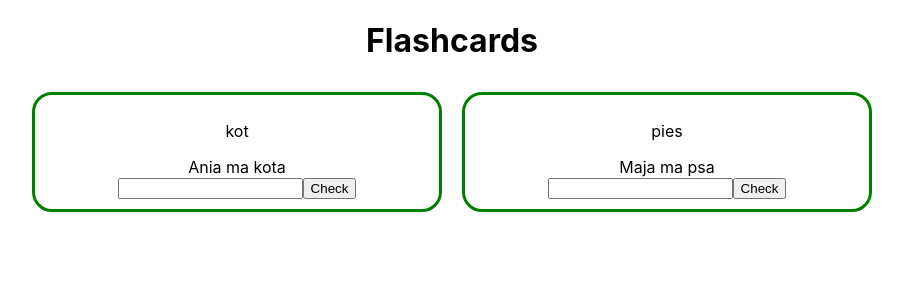
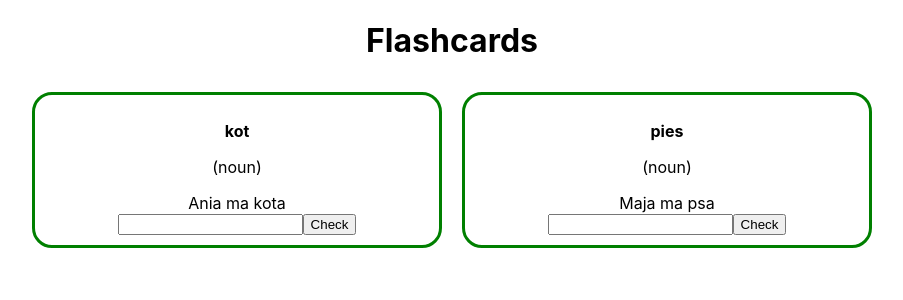
Before and after one commit to krudy/Flashcards, a React (Create React App) app in the folder frontend/: page / in a window 1280 px wide. Shown: the top 300 px of the page, without its empty margins (188-1091 px from the left). Built offline with nearby package versions, Linux system fonts and the light colour scheme.

Commit message:
Flashcard component added

```diff
--- /dev/null
+++ b/frontend/src/components/Flashcards/Flashcard/Flashcard.js
@@ -0,0 +1,15 @@
+import React from "react";
+
+function Flashcard(props) {
+    return (
+        <div className='flashcard'>
+        <p><strong>{props.polishWord}</strong></p>
+        <p>({props.type})</p>
+        <div className='polishExample'>{props.polishExample}</div>
+        <input type='text' className='inputWord'></input>
+        <button className='Check'>Check</button>
+    </div>
+    );
+}
+
+export default Flashcard;
--- a/frontend/src/components/Flashcards/Flashcards.js
+++ b/frontend/src/components/Flashcards/Flashcards.js
@@ -1,34 +1,48 @@
 import React from 'react';
 import './Flashcards.css';
+import Flashcard from './Flashcard/Flashcard';
 
 class Flashcards extends React.Component {
 
     render() {
+
+        const flashcards = [
+            {
+                id: 1234,
+                polishWord: 'kot',
+                englishWord: 'cat',
+                type: 'noun',
+                polishExample: 'Ania ma kota',
+                englishExample: 'Ania has a cat'
+            },
+            {
+                id: 1235,
+                polishWord: 'pies',
+                englishWord: 'dog',
+                type: 'noun',
+                polishExample: 'Maja ma psa',
+                englishExample: 'Maja has a dog'
+            }
+        ]
+
+
+
         return (
             <div>
 
                 <h1>Flashcards</h1>
 
-            <div className='flashcardsContainer'>
+                <div className='flashcardsContainer'>
+                    {flashcards.map(flashcard => {
+                        return (
+                           <Flashcard
+                            polishWord={flashcard.polishWord}
+                            polishExample={flashcard.polishExample}
+                            type={flashcard.type}/>
+                        )
+                    })}
 
-                <div className='flashcard'>
-                    <p>kot</p>
-                    <div className='polishExample'>
-                        Ania ma kota
-                    </div>
-                    <input type='text' className='inputWord'></input>
-                    <button className='Check'>Check</button>
                 </div>
-
-                <div className='flashcard'>
-                    <p>pies</p>
-                    <div className='polishExample'>
-                        Maja ma psa
-                    </div>
-                    <input type='text' className='inputWord'></input>
-                    <button className='Check'>Check</button>
-                </div>
-            </div>
             </div>
         );
     }
```
